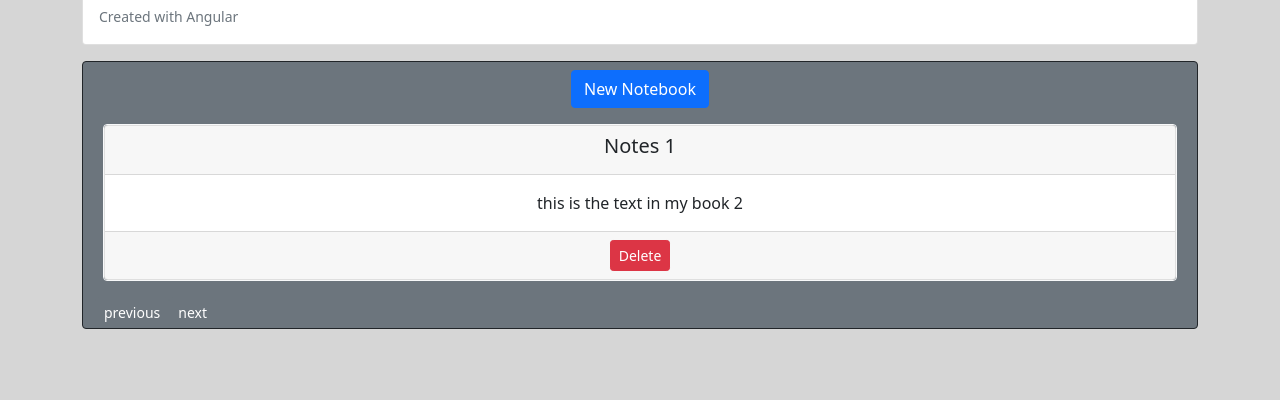
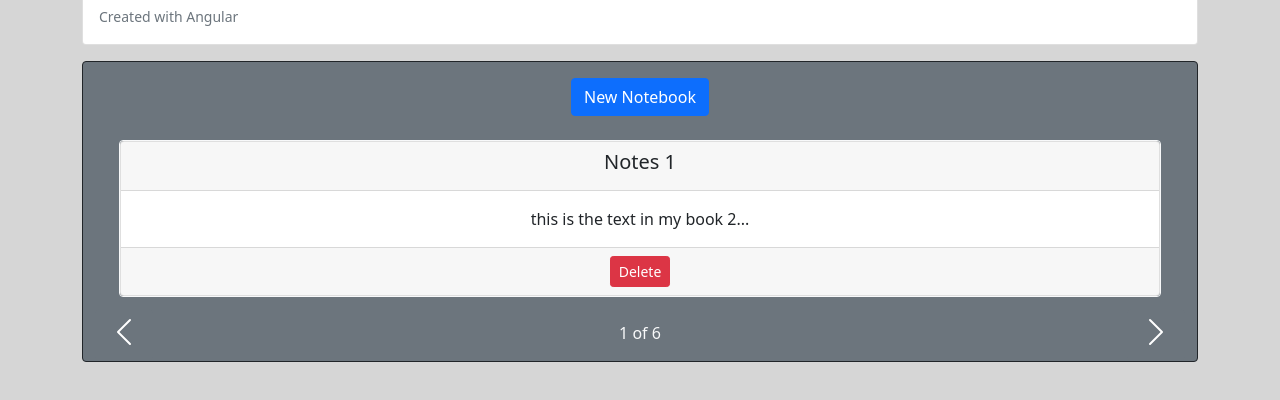
Before and after one commit to stormerthe2nd/web-notes, an Angular app: page / in a window 1280 px wide. Shown: the part 524-924 px from the top of the page. Before the commit the page ends 901 px from the top, so only its background shows below. Built offline with nearby package versions, Linux system fonts and the light colour scheme.

Commit message:
swipe event added to notes

```diff
--- a/package.json
+++ b/package.json
@@ -20,6 +20,7 @@
     "@angular/platform-browser-dynamic": "~11.2.7",
     "@angular/router": "~11.2.7",
     "bootstrap": "^5.0.1",
+    "hammerjs": "^2.0.8",
     "jquery": "^3.6.0",
     "rxjs": "~6.6.0",
     "tslib": "^2.0.0",
--- a/src/app/app.component.html
+++ b/src/app/app.component.html
@@ -34,6 +34,7 @@
     </nav>
 
 </header>
+
 <div class="container">
     <div class="card mt-3 mb-3">
         <img src="https://source.unsplash.com/1300x400/?notes" class="card-img-top" alt="">
--- a/src/app/app.module.ts
+++ b/src/app/app.module.ts
@@ -1,4 +1,4 @@
-import { NgModule } from '@angular/core';
+import { NgModule, Injectable } from '@angular/core';
 import { BrowserModule } from '@angular/platform-browser';
 
 import { AppRoutingModule } from './app-routing.module';
@@ -7,6 +7,20 @@ import { NotesComponent } from './custom_components/notes/notes.component';
 import { SpecificNoteComponent } from './custom_components/specific-note/specific-note.component';
 import { AddNoteComponent } from './custom_components/add-note/add-note.component';
 import { FormsModule } from '@angular/forms';
+
+// particulars
+import * as Hammer from 'hammerjs';
+import {
+    HammerModule, HammerGestureConfig, HAMMER_GESTURE_CONFIG
+}
+    from '@angular/platform-browser';
+
+@Injectable()
+export class MyHammerConfig extends HammerGestureConfig {
+    overrides = <any>{
+        swipe: { direction: Hammer.DIRECTION_ALL },
+    };
+}
 
 @NgModule({
     declarations: [
@@ -18,9 +32,13 @@ import { FormsModule } from '@angular/forms';
     imports: [
         BrowserModule,
         AppRoutingModule,
-        FormsModule
+        FormsModule,
+        HammerModule
     ],
-    providers: [],
+    providers: [{
+        provide: HAMMER_GESTURE_CONFIG,
+        useClass: MyHammerConfig,
+    },],
     bootstrap: [AppComponent]
 })
 export class AppModule { }
--- a/src/app/custom_components/add-note/add-note.component.html
+++ b/src/app/custom_components/add-note/add-note.component.html
@@ -1,3 +1,4 @@
+<div>
     <form (ngSubmit)="createNote()">
         <div class="mb-3">
             <label for="exampleFormControlTextarea1" class="form-label">Name</label>
@@ -9,5 +10,7 @@
             <textarea class="form-control" name="text" [(ngModel)]="text" id="exampleFormControlTextarea1"
                 rows="3"></textarea>
         </div>
+
         <input class="btn btn-success btn-sm" type="submit" value="Create">
     </form>
+</div>
--- a/src/app/custom_components/notes/notes.component.html
+++ b/src/app/custom_components/notes/notes.component.html
@@ -1,36 +1,47 @@
-<div class="m-2 text-center">
-    <p>
+<div>
+    <div class="mt-3 row">
+        <div class="col d-flex justify-content-center">
             <button class="btn btn-primary" type="button" data-bs-toggle="collapse" data-bs-target="#collapseExample"
                 aria-expanded="false" aria-controls="collapseExample">
                 New Notebook
             </button>
-    </p>
-    <div class="collapse" id="collapseExample">
-        <div class="card card-body">
+        </div>
+        <div class="collapse " id="collapseExample">
+            <div class="card card-body m-4">
                 <app-add-note (createNoteEmitter)="listenCreateEmitter($event)"></app-add-note>
             </div>
         </div>
     </div>
 
-
-
+    <div class="position-relative p-3">
         <div *ngIf="notesArr.length <1; else elseBlock" class="text-center">
-    <p class="fs-3">no Notes to display</p>
+            <p class="fs-3">No Notes to Display</p>
         </div>
         <ng-template #elseBlock>
             <div *ngFor="let note of notesArr">
                 <div *ngIf="note.active; else elseBlock">
-            <app-specific-note [note]='note' (deleteNoteEmitter)="listenDeleteEmitter($event)">
+                    <app-specific-note [note]='note' (swipeleft)="next()" (swiperight)="previous()"
+                        (deleteNoteEmitter)="listenDeleteEmitter($event)">
                     </app-specific-note>
                 </div>
                 <ng-template #elseBlock>
-            <app-specific-note style="display: none;" [note]='note' (deleteNoteEmitter)="listenDeleteEmitter($event)">
+                    <app-specific-note style="display: none;" [note]='note'
+                        (deleteNoteEmitter)="listenDeleteEmitter($event)">
                     </app-specific-note>
                 </ng-template>
             </div>
 
-    <div>
-        <button class="btn btn-secondary btn-sm" (click)="previous()">previous</button>
-        <button class="btn btn-secondary btn-sm" (click)="next()">next</button>
+            <div class="m-5">
+                <button class="btn btn-secondary position-absolute bottom-0 start-0" style="outline: none;
+        box-shadow: none;" (click)="previous()"><span class="carousel-control-prev-icon" aria-hidden="true"></span>
+                    <span class="visually-hidden">Previous</span></button>
+                <button class="btn btn-secondary position-absolute bottom-0 end-0" style="outline: none;
+        box-shadow: none;" (click)="next()"><span class="carousel-control-next-icon" aria-hidden="true"></span>
+                    <span class="visually-hidden">Next</span></button>
+                <p class="position-absolute bottom-0 start-50 translate-middle-x fw-normal text-light">
+                    {{activeNote+1+" of "+notesArr.length}}
+                </p>
             </div>
         </ng-template>
+    </div>
+</div>
--- a/src/app/custom_components/notes/notes.component.ts
+++ b/src/app/custom_components/notes/notes.component.ts
@@ -8,7 +8,6 @@ declare var $: any
     styleUrls: ['./notes.component.css']
 })
 export class NotesComponent implements OnInit {
-
     notesArr: Notes[]
     noteElArr: Array<any> = []
     activeNote: number = 0
@@ -55,7 +54,6 @@ export class NotesComponent implements OnInit {
     }
 
     ngOnInit(): void {
-
     }
 
     listenDeleteEmitter(note: Notes) {
@@ -66,6 +64,8 @@ export class NotesComponent implements OnInit {
     }
     listenCreateEmitter(note: Notes) {
         this.notesArr.push(note)
+        this.activeNote = this.notesArr.length
+        this.previous()
     }
 
     previous() {
@@ -78,4 +78,10 @@ export class NotesComponent implements OnInit {
         this.notesArr.forEach(el => el.active = false)
         this.notesArr[this.activeNote].active = true
     }
+
+    swiper() {
+        $("app-specific-note").on("swipe", function () {
+            this.next()
+        })
+    }
 }
--- a/src/app/custom_components/specific-note/specific-note.component.html
+++ b/src/app/custom_components/specific-note/specific-note.component.html
@@ -1,10 +1,10 @@
-<div class="border border-light rounded m-2 mb-3 text-center">
+<div class="border border-light rounded m-2 text-center">
     <div class="card w-100">
         <div class="card-header">
             <h5 class="card-title">{{note.title}}</h5>
         </div>
         <div class="card-body">
-            <p class="card-text">{{note.text}}</p>
+            <p class="card-text">{{note.text.slice(0,500)+"..."}}</p>
         </div>
         <div class="card-footer">
             <button class="btn btn-danger btn-sm" (click)="deleteThisNote(note)">Delete</button>
```
Also changed, not shown: 1 other file (tests, documents, lock files or other folders). Lines whose indentation alone changed are shown as unchanged.
